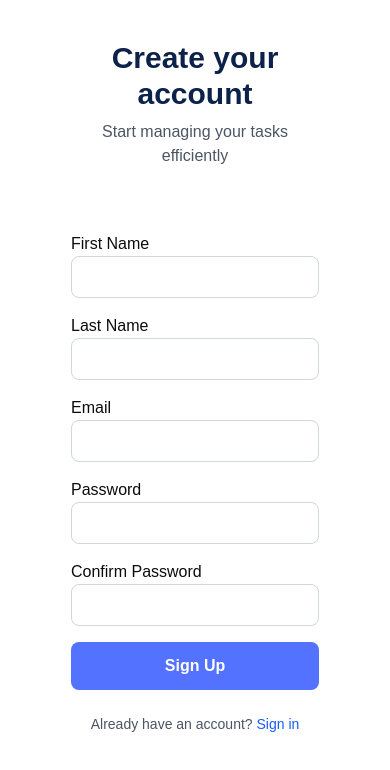
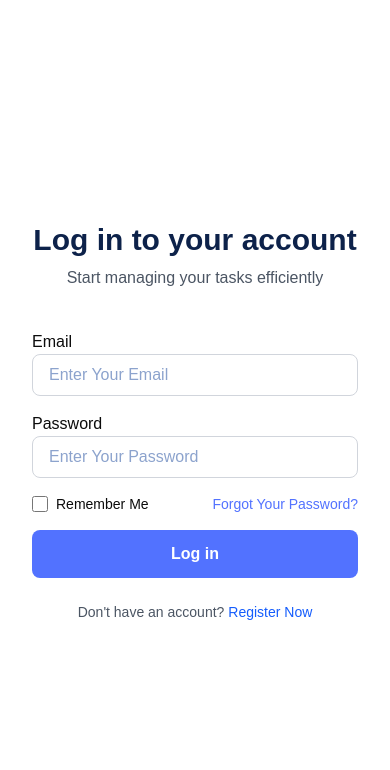
Before and after one commit to developerMohib/my-todo-app-pioneer, a Next.js app: page / in a window 390 px wide. Shown: the top 770 px of the page. Built offline with nearby package versions, Linux system fonts and the light colour scheme.

Commit message:
Home page change and dashboard layout responsive

```diff
--- a/src/app/page.tsx
+++ b/src/app/page.tsx
@@ -1,11 +1,10 @@
-import SignUpPage from "@/components/authClient/SignUpPage";
-// import Link from "next/link";
+import SignInPage from "@/components/authClient/SignInPage";
 
 export default function Home() {
 
   return (
     <main className="min-h-screen">
-      <SignUpPage />
+      <SignInPage />
     </main>
   );
 }
--- a/src/components/shared/SideBarDashboard.tsx
+++ b/src/components/shared/SideBarDashboard.tsx
@@ -5,8 +5,11 @@ import Link from "next/link";
 import { usePathname, useRouter } from "next/navigation";
 import { useState } from "react";
 import { toast } from "sonner";
-import { Home, User, List, LogOut } from "lucide-react";
+import { Home, User, List, LogOut, X } from "lucide-react";
 
+interface SidebarProps {
+  onClose?: () => void;
+}
 
 function SidebarLink({ href, label, icon }: typeof NAVIGATION_ITEMS[number]) {
     const pathname = usePathname();
@@ -43,7 +46,7 @@ const USER_DATA = {
 
 
 
-export function Sidebar() {
+export function Sidebar({ onClose }: SidebarProps) {
     const [loading, setLoading] = useState(false);
     const router = useRouter();
 
@@ -69,6 +72,17 @@ export function Sidebar() {
 
     return (
         <aside className="w-64 bg-[#0D224A] text-white flex flex-col min-h-screen">
+            {/* Close Button - Only visible on mobile when onClose prop is provided */}
+            {onClose && (
+                <button
+                    onClick={onClose}
+                    className="lg:hidden absolute top-4 right-4 p-2 text-white hover:bg-white/10 rounded-lg transition-colors z-10"
+                    aria-label="Close sidebar"
+                >
+                    <X size={20} />
+                </button>
+            )}
+
             <div className="p-6 flex-1">
                 {/* User Profile */}
                 <div className="flex flex-col items-center text-center mb-8">
```
Also changed, not shown: src/app/dashboard/layout.tsx (+0 -97 lines).
